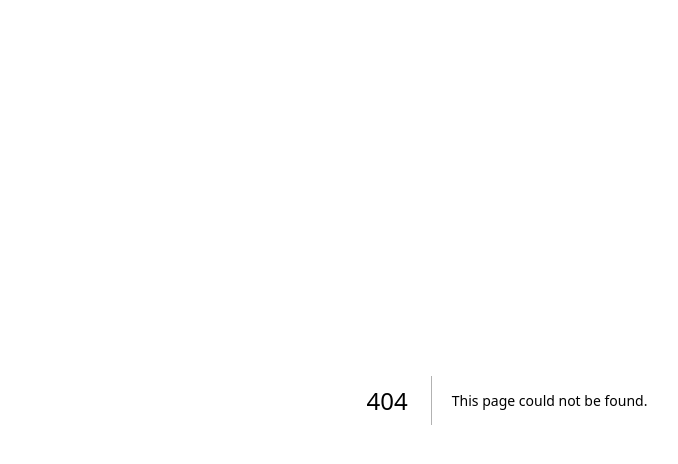
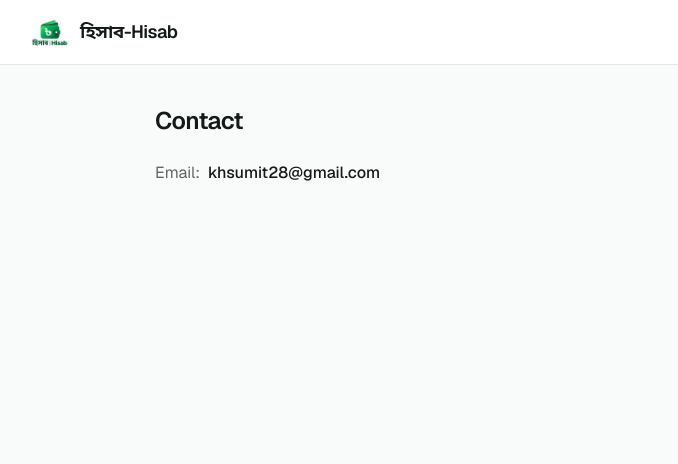
Before and after one commit to hasnat-sumit/hisab, a Next.js app: page /contact in a window 1280 px wide. Before the commit this address had no page. Shown: the top 464 px of the page, without its empty margins (133-811 px from the left). Built offline with nearby package versions, Linux system fonts and the light colour scheme.

Commit message:
footer update

```diff
--- /dev/null
+++ b/src/app/contact/page.tsx
@@ -0,0 +1,29 @@
+import type { Metadata } from "next";
+import Link from "next/link";
+
+import { Contact } from "@/components/contact";
+import { Logo } from "@/components/logo";
+
+export const metadata: Metadata = { title: "Contact" };
+
+export default function ContactPage() {
+  return (
+    <>
+      <header className="sticky top-0 z-30 border-b bg-card pt-[env(safe-area-inset-top)]">
+        <div className="mx-auto flex w-full max-w-5xl items-center px-4 py-2 md:px-8 md:py-3">
+          <Link
+            href="/"
+            aria-label="হিসাব-Hisab home"
+            className="flex min-h-10 items-center rounded-lg"
+          >
+            <Logo />
+          </Link>
+        </div>
+      </header>
+
+      <main className="mx-auto w-full max-w-3xl flex-1 px-4 py-10 pb-[calc(2.5rem+env(safe-area-inset-bottom))] md:px-8">
+        <Contact />
+      </main>
+    </>
+  );
+}
--- a/src/app/page.tsx
+++ b/src/app/page.tsx
@@ -81,9 +81,9 @@ export default function LandingPage() {
             your vehicles&apos; fuel and mileage.
           </p>
           <div className="mt-8 flex flex-col justify-center gap-3 sm:flex-row">
-            <Link href="/signup" className={buttonVariants({ size: "lg" })}>
+            {/* <Link href="/signup" className={buttonVariants({ size: "lg" })}>
               Get started <ArrowRight aria-hidden />
-            </Link>
+            </Link> */}
             <Link
               href="/login"
               className={cn(buttonVariants({ variant: "outline", size: "lg" }))}
@@ -93,7 +93,7 @@ export default function LandingPage() {
           </div>
         </section>
 
-        <section
+        {/* <section
           id="features"
           aria-labelledby="features-heading"
           className="scroll-mt-16 border-t bg-muted/40"
@@ -121,27 +121,31 @@ export default function LandingPage() {
               ))}
             </ul>
           </div>
-        </section>
+        </section> */}
       </main>
 
       <footer className="border-t bg-card pb-[env(safe-area-inset-bottom)]">
         <div className="mx-auto flex w-full max-w-5xl flex-col items-center justify-between gap-3 px-4 py-6 text-sm text-muted-foreground sm:flex-row md:px-8">
           <p className="text-center sm:text-left">
-            হিসাব-Hisab: personal finance and vehicle tracker
+            হিসাব-Hisab
+            <br />Personal finance and vehicle management app
           </p>
-          <nav aria-label="Footer" className="flex gap-4">
+          <nav
+            aria-label="Footer"
+            className="flex flex-wrap justify-center gap-x-4"
+          >
             <Link
-              href="/login"
+              href="/contact"
               className="flex min-h-10 min-w-11 items-center justify-center hover:text-foreground"
             >
-              Log in
+              Contact
             </Link>
-            <Link
-              href="/signup"
+            <a
+              href="https://kamrulhsumit.vercel.app/"
               className="flex min-h-10 min-w-11 items-center justify-center hover:text-foreground"
             >
-              Sign up
-            </Link>
+              Developed by
+            </a>
           </nav>
         </div>
       </footer>
--- /dev/null
+++ b/src/components/contact.tsx
@@ -0,0 +1,18 @@
+const CONTACT_EMAIL = "khsumit28@gmail.com";
+
+export function Contact() {
+  return (
+    <section>
+      <h1 className="text-2xl font-semibold tracking-tight">Contact</h1>
+      <p className="mt-4 flex flex-wrap items-center gap-x-2 text-muted-foreground">
+        Email:
+        <a
+          href={`mailto:${CONTACT_EMAIL}`}
+          className="flex min-h-10 items-center font-medium text-foreground underline-offset-4 hover:underline"
+        >
+          {CONTACT_EMAIL}
+        </a>
+      </p>
+    </section>
+  );
+}
--- a/src/proxy.ts
+++ b/src/proxy.ts
@@ -1,7 +1,7 @@
 import { getSessionCookie } from "better-auth/cookies";
 import { NextResponse, type NextRequest } from "next/server";
 
-const PUBLIC_PATHS = ["/", "/login", "/signup"];
+const PUBLIC_PATHS = ["/", "/login", "/signup", "/contact"];
 
 // Quick redirects based on the session cookie. This only looks at the cookie:
 // real checks happen in requireUser() and in every API route.
```
